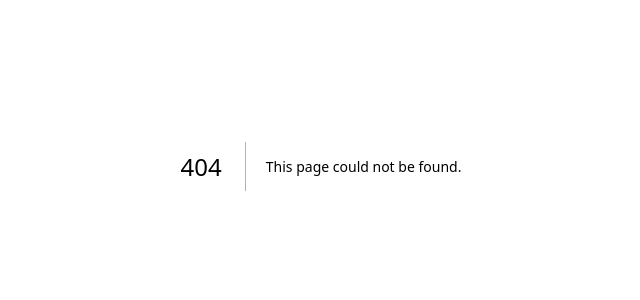
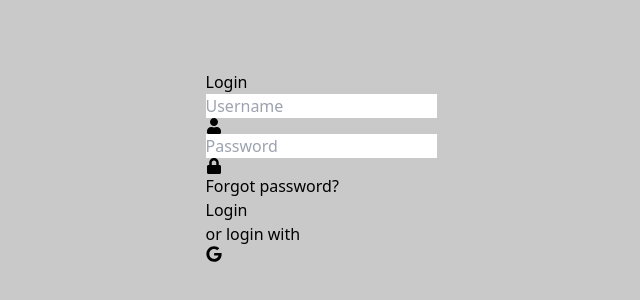
Before and after one commit to Al-Khalsi/freeNG, a Next.js app: page /Validation in a window 1280 px wide. Before the commit this address had no page. Shown: the part 234-534 px from the top of the page, without its empty margins (319-959 px from the left). Built offline with nearby package versions, Linux system fonts and the light colour scheme.

Commit message:
add html validarion

```diff
--- /dev/null
+++ b/pages/Validation/index.js
@@ -0,0 +1,32 @@
+import React from 'react'
+import { FaUser, FaLock, FaGoogle, FaGithub, FaLinkedin } from "react-icons/fa";
+
+function index() {
+  return (
+    <div className='Validaion flex justify-center items-center min-h-screen'>
+        <div className='form-box login'>
+            <form action="#">
+                <h2>Login</h2>
+                <div className="inputBox">
+                    <input type="text" placeholder='Username' required />
+                    <FaUser />
+                </div>
+                <div className="inputBox">
+                    <input type="password" placeholder='Password' required />
+                    <FaLock />
+                </div>
+                <div className='forgot-link'>
+                    <p>Forgot password?</p>
+                </div>
+                <button type='submit' className='btn'>Login</button>
+                <p>or login with</p>
+                <div className='social-icon'>
+                    <p><FaGoogle /></p>
+                </div>
+            </form>
+        </div>
+    </div>
+  )
+}
+
+export default index
```
Also changed, not shown: styles/globals.css (+11 -0 lines).
